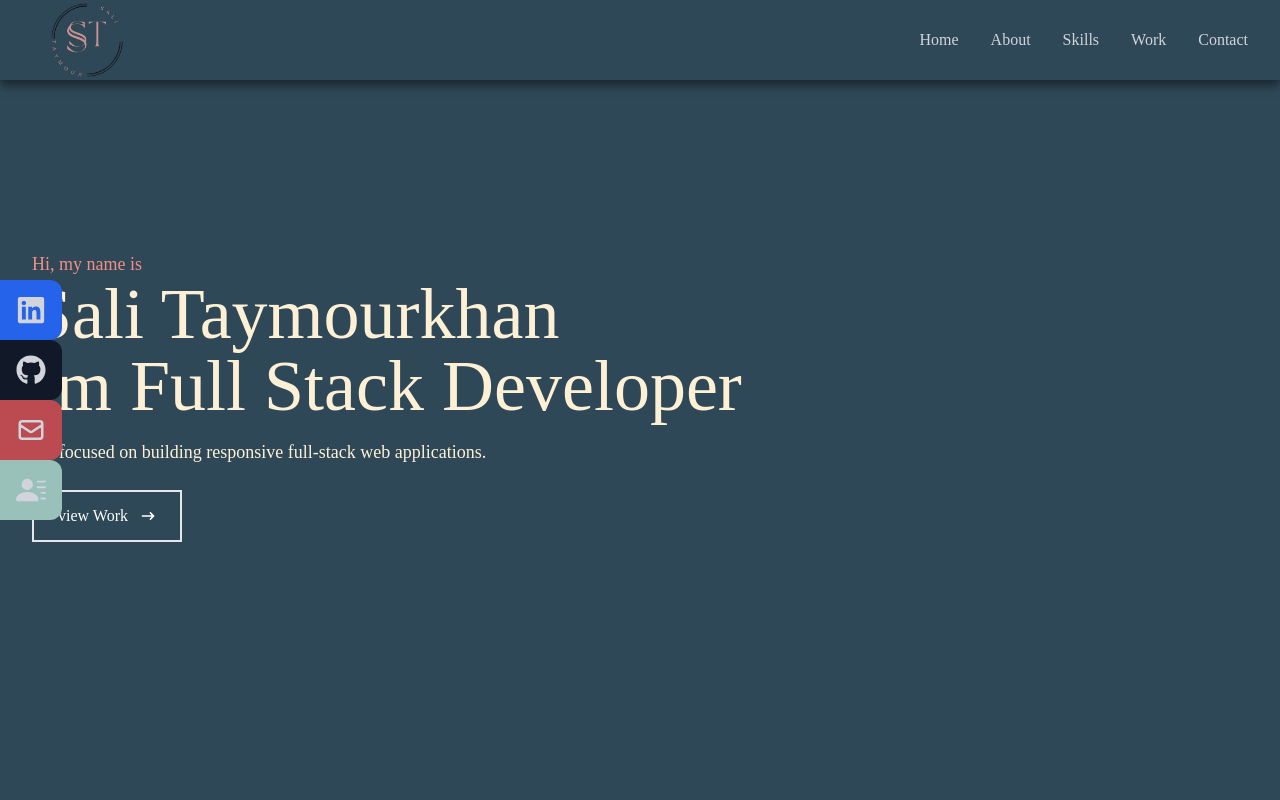
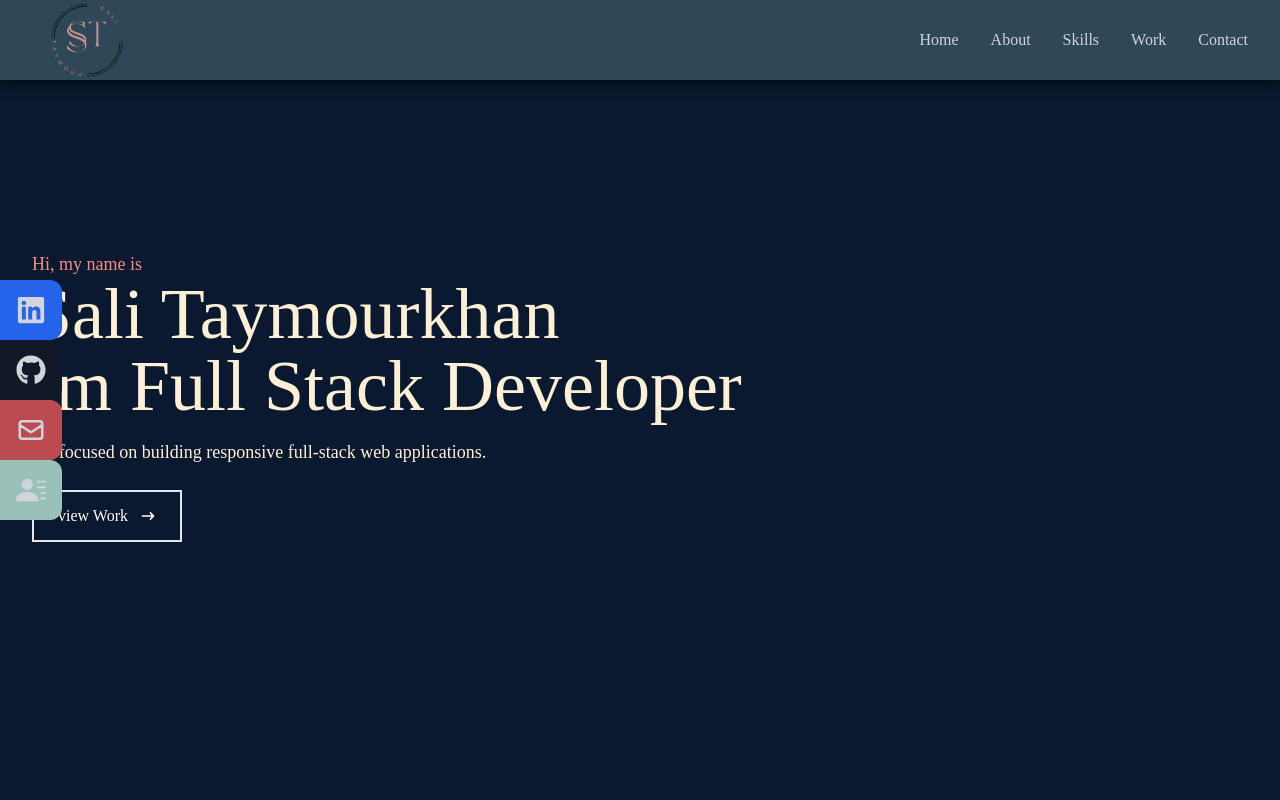
Before and after one commit to sali-taymour/personal-portfolio, a React (Create React App) app: page / in a window 1280 px wide. Shown: the top 800 px of the page. Built offline with nearby package versions, Linux system fonts and the light colour scheme.

Commit message:
added saas png and changed background color

```diff
--- a/src/components/Home.jsx
+++ b/src/components/Home.jsx
@@ -2,7 +2,7 @@ import React from "react";
 import { HiArrowNarrowRight } from "react-icons/hi";
 const Home = () => {
     return (
-        <div name="Home" className="w-full h-screen bg-palette-1">
+        <div name="Home" className="w-full h-screen bg-[#0a192f]">
             {/* container */}
             <div className="mx-w[1000px] mx-auto px-8 flex flex-col justify-center h-full">
                 <p className=" text-lg text-palette-2">Hi, my name is</p>
--- a/src/components/Skills.jsx
+++ b/src/components/Skills.jsx
@@ -4,8 +4,7 @@ import HTML from "../assets/html.png";
 import CSS from "../assets/css.png";
 import JavaScript from "../assets/javascript.png";
 import ReactImg from "../assets/react.png";
-import Node from "../assets/node.png";
- import Sass from "../assets/Sass.png";
+import Node from "../assets/node.png"; import Sass from "../assets/Sass.png";
 import GIT from "../assets/Git.png";
 import GitHub from "../assets/github.png";
  import Tailwind from "../assets/tailwind.png";
```
